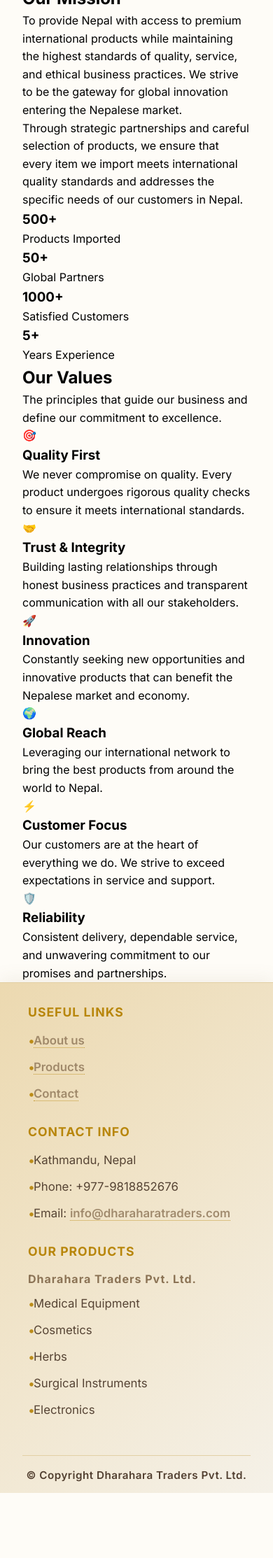
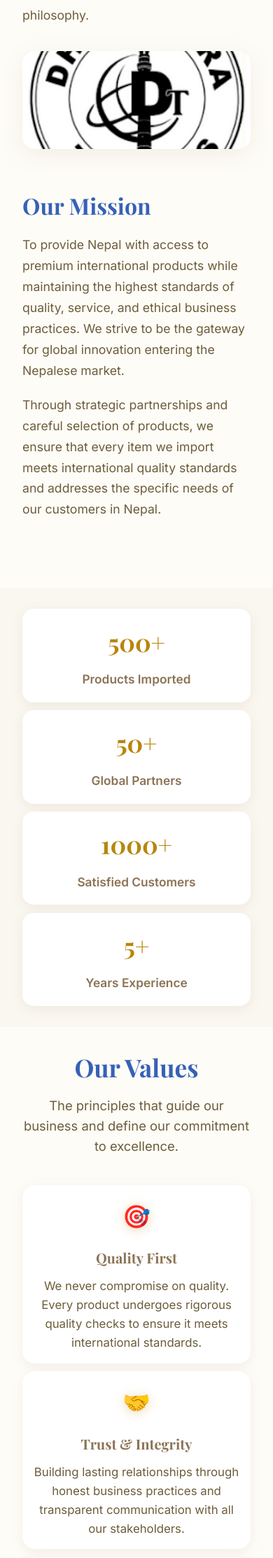
Before and after one commit to ShivaShrStha/dharaharatraders, a PHP site: page /about.php in a window 390 px wide; the page is wider, and only the part inside the window is pictured. Shown: the part 1034-3261 px from the top of that part at 70% size. Before the commit the page ends 3168 px from the top of that part, so only its background shows below. Run offline with PHP 8.4, Linux system fonts and the light colour scheme.

Commit message:
✨ Enhance About page layout and styles; add responsive design elements, improve hero section, and update image assets for better visual appeal.

```diff
--- a/about.php
+++ b/about.php
@@ -23,7 +23,191 @@
     * { margin: 0; padding: 0; box-sizing: border-box; }
     body { font-family: 'Inter', sans-serif; background: var(--cream-light); color: var(--text-primary); line-height: 1.6; overflow-x: hidden; padding-top: 120px; }
     .container { max-width: 1200px; margin: 0 auto; padding: 0 2rem; }
-    /* ...existing code... */
+
+    /* HERO SECTION */
+    .hero {
+      background: linear-gradient(135deg, var(--cream-medium) 0%, var(--cream-dark) 100%);
+      padding: 80px 0 40px 0;
+      text-align: center;
+      position: relative;
+      overflow: hidden;
+    }
+    .hero-content {
+      max-width: 700px;
+      margin: 0 auto;
+      padding: 2rem;
+      background: rgba(255,255,255,0.85);
+      border-radius: 18px;
+      box-shadow: 0 8px 32px var(--shadow-light);
+    }
+    .hero-content h1 {
+      font-family: 'Playfair Display', serif;
+      font-size: 2.8rem;
+      font-weight: 700;
+      color: #8b7355;
+      margin-bottom: 1.2rem;
+      letter-spacing: 1px;
+    }
+    .hero-content p {
+      font-size: 1.25rem;
+      color: var(--text-secondary);
+      margin-bottom: 0;
+    }
+
+    /* ABOUT CONTENT */
+    .about-content {
+      padding: 60px 0 30px 0;
+      background: var(--cream-light);
+    }
+    .content-grid {
+      display: grid;
+      grid-template-columns: 1fr 1fr;
+      gap: 3rem;
+      align-items: center;
+      margin-bottom: 3rem;
+    }
+    .content-text h2 {
+      font-size: 2rem;
+      font-family: 'Playfair Display', serif;
+      color: #3661b7;
+      margin-bottom: 1rem;
+      font-weight: 700;
+    }
+    .content-text p {
+      font-size: 1.1rem;
+      color: var(--text-secondary);
+      margin-bottom: 1.2rem;
+      line-height: 1.7;
+    }
+    .content-image img {
+      width: 100%;
+      border-radius: 18px;
+      box-shadow: 0 8px 32px var(--shadow-light);
+      object-fit: cover;
+      min-height: 220px;
+      max-height: 340px;
+    }
+
+    /* STATS SECTION */
+    .stats-section {
+      background: var(--cream-medium);
+      padding: 60px 0;
+    }
+    .stats-grid {
+      display: grid;
+      grid-template-columns: repeat(auto-fit, minmax(180px, 1fr));
+      gap: 2.5rem;
+      text-align: center;
+      max-width: 900px;
+      margin: 0 auto;
+    }
+    .stat-item {
+      background: #fff;
+      border-radius: 16px;
+      box-shadow: 0 4px 16px var(--shadow-light);
+      padding: 2.5rem 1.2rem;
+      transition: box-shadow 0.3s;
+    }
+    .stat-item:hover {
+      box-shadow: 0 8px 32px var(--shadow-light);
+    }
+    .stat-item h3 {
+      font-size: 2.2rem;
+      color: #b8860b;
+      font-family: 'Playfair Display', serif;
+      margin-bottom: 0.7rem;
+      font-weight: 700;
+    }
+    .stat-item p {
+      font-size: 1.08rem;
+      color: #8b7355;
+      font-weight: 600;
+      margin-bottom: 0;
+    }
+
+    /* VALUES SECTION */
+    .values-section {
+      background: var(--cream-light);
+      padding: 60px 0 40px 0;
+    }
+    .section-header {
+      text-align: center;
+      margin-bottom: 2.5rem;
+    }
+    .section-header h2 {
+      font-size: 2.2rem;
+      font-family: 'Playfair Display', serif;
+      color: #3661b7;
+      font-weight: 700;
+      margin-bottom: 0.7rem;
+    }
+    .section-header p {
+      font-size: 1.15rem;
+      color: var(--text-secondary);
+      margin-bottom: 0;
+    }
+    .values-grid {
+      display: grid;
+      grid-template-columns: repeat(auto-fit, minmax(220px, 1fr));
+      gap: 2rem;
+      margin-top: 2rem;
+    }
+    .value-card {
+      background: #fff;
+      border-radius: 18px;
+      box-shadow: 0 4px 16px var(--shadow-light);
+      padding: 2.2rem 1.2rem 1.7rem 1.2rem;
+      text-align: center;
+      transition: box-shadow 0.3s, transform 0.3s;
+      position: relative;
+      overflow: hidden;
+    }
+    .value-card:hover {
+      box-shadow: 0 8px 32px var(--shadow-light);
+      transform: translateY(-6px) scale(1.03);
+    }
+    .value-icon {
+      font-size: 2.7rem;
+      margin-bottom: 1.1rem;
+      color: #ecd9b0;
+      filter: drop-shadow(0 2px 8px #ecd9b0);
+    }
+    .value-card h3 {
+      font-size: 1.25rem;
+      font-family: 'Playfair Display', serif;
+      color: #8b7355;
+      font-weight: 700;
+      margin-bottom: 0.7rem;
+    }
+    .value-card p {
+      font-size: 1.05rem;
+      color: var(--text-secondary);
+      margin-bottom: 0;
+      line-height: 1.6;
+    }
+
+    /* RESPONSIVE DESIGN */
+    @media (max-width: 900px) {
+      .hero-content h1 { font-size: 2.1rem; }
+      .content-grid { grid-template-columns: 1fr; gap: 2rem; }
+      .content-image img { min-height: 160px; max-height: 220px; }
+      .stats-grid { grid-template-columns: 1fr 1fr; gap: 1.2rem; }
+      .values-grid { grid-template-columns: 1fr 1fr; gap: 1.2rem; }
+    }
+    @media (max-width: 600px) {
+      .hero { padding: 40px 0 20px 0; }
+      .hero-content { padding: 1rem; }
+      .hero-content h1 { font-size: 1.3rem; }
+      .content-grid { gap: 1rem; }
+      .content-image img { min-height: 100px; max-height: 140px; }
+      .stats-section { padding: 30px 0; }
+      .stats-grid { grid-template-columns: 1fr; gap: 0.7rem; }
+      .stat-item { padding: 1.2rem 0.7rem; }
+      .values-section { padding: 30px 0 20px 0; }
+      .values-grid { grid-template-columns: 1fr; gap: 0.7rem; }
+      .value-card { padding: 1.2rem 0.7rem 1rem 0.7rem; }
+      .value-icon { font-size: 2rem; }
+    }
   </style>
 </head>
 <body>
@@ -48,7 +232,7 @@
           <p>Our commitment to excellence and customer satisfaction has helped us build lasting relationships with suppliers worldwide and customers across Nepal. We believe in quality, integrity, and innovation as the cornerstones of our business philosophy.</p>
         </div>
         <div class="content-image">
-          <img src="img/medical-equipment.jpg" alt="Medical Equipment">
+          <img src="img/Dharaharalogo.png" alt="Medical Equipment">
         </div>
       </div>
 
@@ -137,5 +321,29 @@
       nav.classList.toggle('active');
     }
   </script>
+  <script>
+document.addEventListener("DOMContentLoaded", function() {
+  function animateCount(el, target, duration = 1500) {
+    let start = 0;
+    let startTime = null;
+    function update(timestamp) {
+      if (!startTime) startTime = timestamp;
+      const progress = Math.min((timestamp - startTime) / duration, 1);
+      el.textContent = Math.floor(progress * (target - start) + start);
+      if (progress < 1) {
+        requestAnimationFrame(update);
+      } else {
+        el.textContent = target + "+";
+      }
+    }
+    requestAnimationFrame(update);
+  }
+
+  document.querySelectorAll('.stat-item h3').forEach(stat => {
+    const target = parseInt(stat.textContent.replace(/\D/g, ''));
+    animateCount(stat, target);
+  });
+});
+</script>
 </body>
 </html>
```
